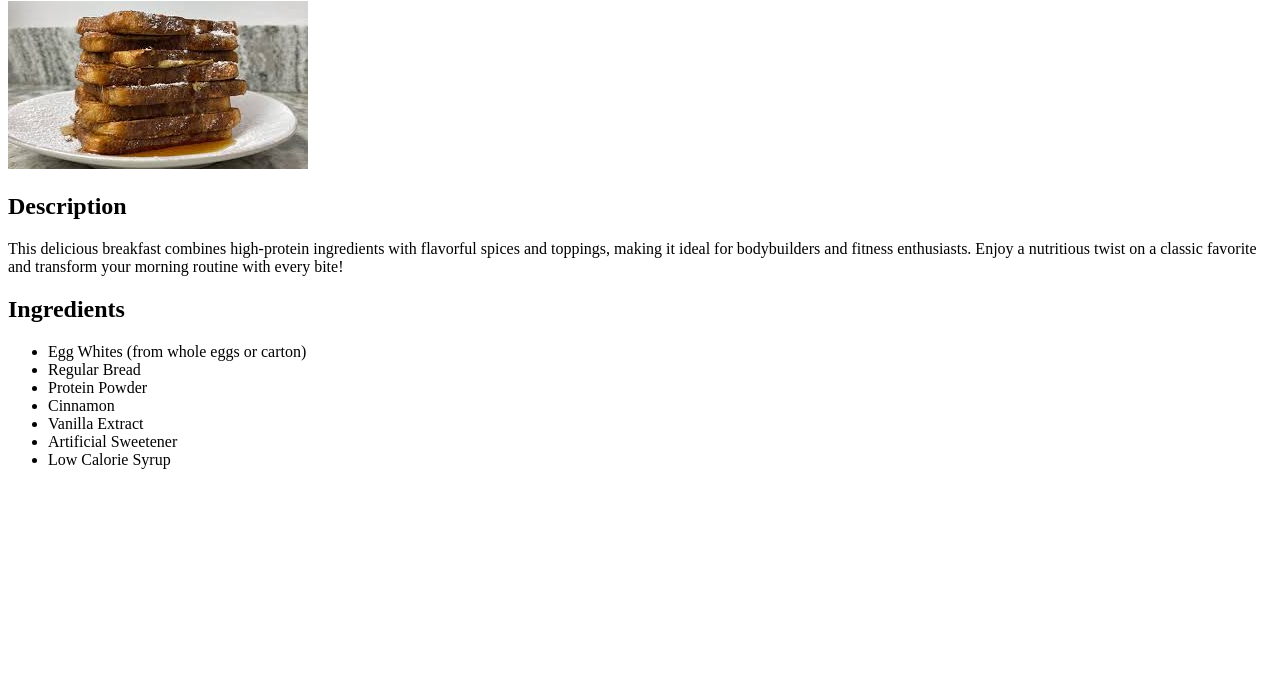
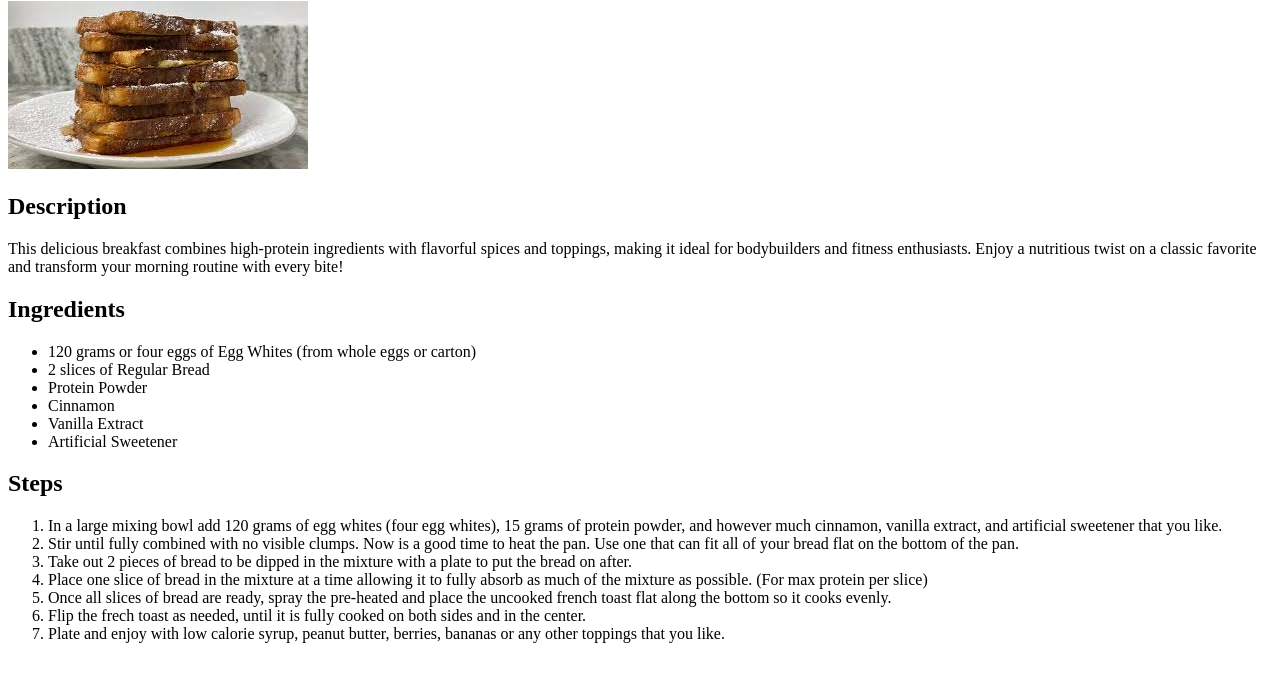
Before and after one commit to adamrodi/odin-recipes, a plain HTML site: page recipes/anabolic-french-toast.html in a window 1280 px wide. Shown: the part 79-760 px from the top of the page. Drawn offline with Linux system fonts and the light colour scheme.

Commit message:
add steps list to anabolic-french-toast.html

```diff
--- a/recipes/anabolic-french-toast.html
+++ b/recipes/anabolic-french-toast.html
@@ -19,14 +19,26 @@
     <h2>Ingredients</h2>
     <p>
         <ul>
-            <li>Egg Whites (from whole eggs or carton)</li>
-            <li>Regular Bread</li>
+            <li>120 grams or four eggs of Egg Whites (from whole eggs or carton)</li>
+            <li>2 slices of Regular Bread</li>
             <li>Protein Powder</li>
             <li>Cinnamon</li>
             <li>Vanilla Extract</li>
             <li>Artificial Sweetener</li>
-            <li>Low Calorie Syrup</li>
         </ul>
+    </p>
+    <h2>Steps</h2>
+    <p>
+        <ol>
+            <li>In a large mixing bowl add 120 grams of egg whites (four egg whites), 15 grams of protein powder, and however much cinnamon, vanilla extract, and artificial sweetener that you like.</li>
+            <li>Stir until fully combined with no visible clumps. Now is a good time to heat the pan. Use one that can fit all of your bread flat on the bottom of the pan.</li>
+            <li>Take out 2 pieces of bread to be dipped in the mixture with a plate to put the bread on after.</li>
+            <li>Place one slice of bread in the mixture at a time allowing it to fully absorb as much of the mixture as possible. (For max protein per slice)</li>
+            <li>Once all slices of bread are ready, spray the pre-heated and place the uncooked french toast flat along the bottom so it cooks evenly.</li>
+            <li>Flip the frech toast as needed, until it is fully cooked on both sides and in the center.</li>
+            <li>Plate and enjoy with low calorie syrup, peanut butter, berries, bananas or any other toppings that you like.</li>
+
+        </ol>
     </p>
 </body>
 </html>
```
